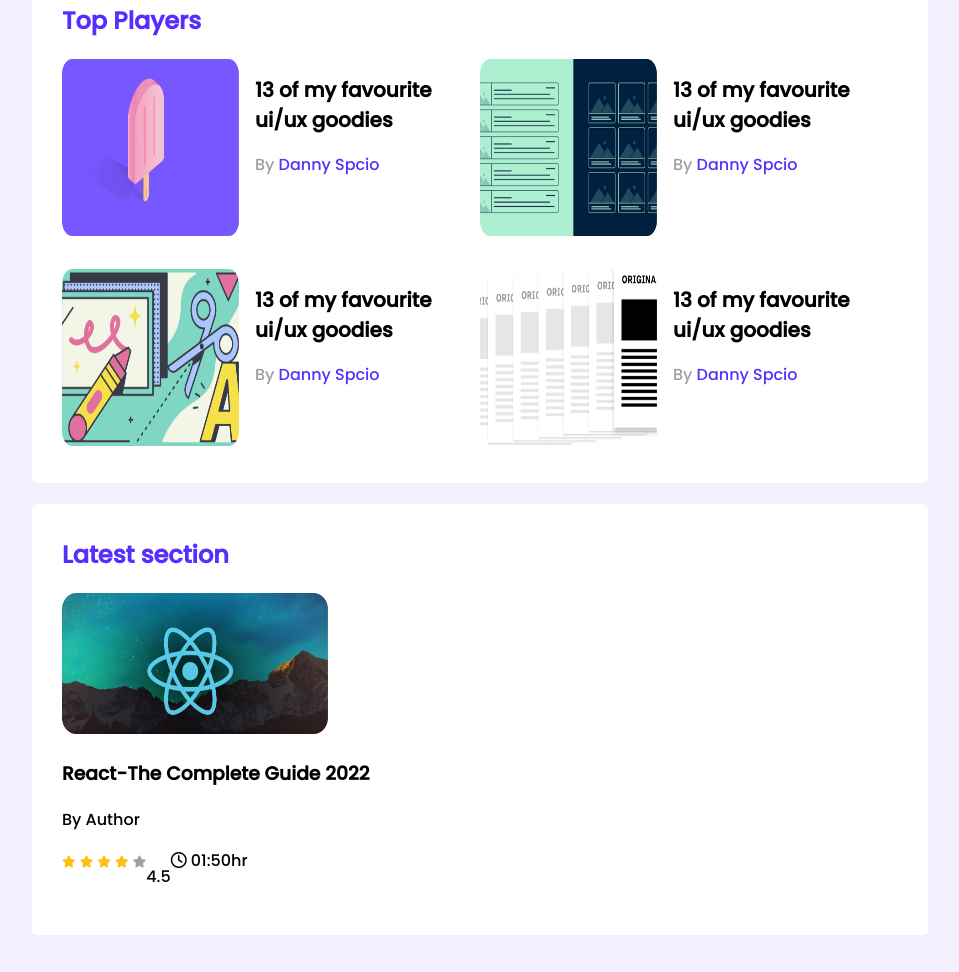
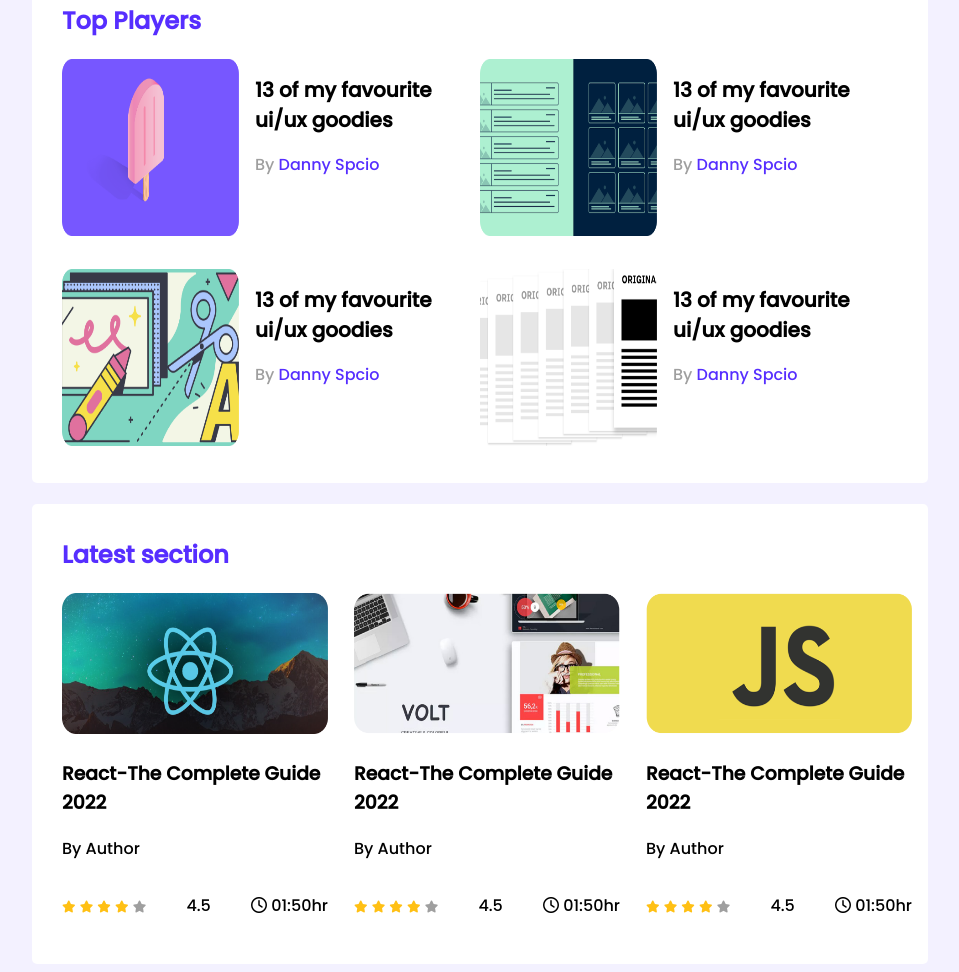
Before and after one commit to Salma93234/leader-board-css3, a plain HTML site: page index.html in a window 1280 px wide. Shown: the part 333-1305 px from the top of the page, without its empty margins (160-1119 px from the left). Before the commit the page ends 1276 px from the top, so only its background shows below. Drawn offline with Linux system fonts and the light colour scheme.

Commit message:
responsive-added

```diff
--- a/index.html
+++ b/index.html
@@ -125,7 +125,58 @@
                     </div>
                 </div>
             </div>
+            <div class="course">
+                <div class="course-banner">
+                    <img src="images/courses/course-2.png" alt="">
+                </div>
+                <div class="course-detail">
+                    <div class="course-title">
+                        <h3>React-The Complete Guide 2022</h3>
+                        <p class="course-auther">By Author</p>
+                    </div>
+                    <div class="course-info">
+                      <div>
+                        <i class="fas fa-star filled"></i>
+                        <i class="fas fa-star filled"></i>
+                        <i class="fas fa-star filled"></i>
+                        <i class="fas fa-star filled"></i>
+                        <i class="fas fa-star empty"></i>
+                      </div>
+                      <p>4.5</p>
+                      <div class="course-duration">
+                        <i class="far fa-clock"></i>
+                        01:50hr
+                      </div>
+                    </div>
+                </div>
+            </div>
+            <div class="course">
+                <div class="course-banner">
+                    <img src="images/courses/course-3.png" alt="">
+                </div>
+                <div class="course-detail">
+                    <div class="course-title">
+                        <h3>React-The Complete Guide 2022</h3>
+                        <p class="course-auther">By Author</p>
+                    </div>
+                    <div class="course-info">
+                      <div>
+                        <i class="fas fa-star filled"></i>
+                        <i class="fas fa-star filled"></i>
+                        <i class="fas fa-star filled"></i>
+                        <i class="fas fa-star filled"></i>
+                        <i class="fas fa-star empty"></i>
+                      </div>
+                      <p>4.5</p>
+                      <div class="course-duration">
+                        <i class="far fa-clock"></i>
+                        01:50hr
+                      </div>
+                    </div>
+                </div>
+            </div>
         </div>
+
     </section>
     </main>
 
--- a/styles/style.css
+++ b/styles/style.css
@@ -79,12 +79,19 @@ hr{
     font-size: 16px;
 }
 /* corsers styles */
+.courses{
+    display: grid;
+    grid-template-columns: repeat(3,1fr);
+    grid-column-gap: 26px;
+}
 .course .course-banner img{
     width: 266px;
     height: 141px;
 }
 .course-info{
     display: flex;
+    align-items: center;
+    justify-content: space-between;
 }
 .fa-star{
     font-size: 12px;
@@ -95,3 +102,36 @@ hr{
 .fa-star.empty{
     color:#9F9F9F;
 }
+/* Media Queries */
+/* Mobile Device */
+
+@media only screen and  (max-width:688px){
+    .conatiner{
+        width: 100%;
+    }
+    .players, .blogs, .courses{
+        grid-template-columns: repeat(1,1fr);
+    }
+    .player,.blog{
+        flex-direction: column;
+    }
+
+}
+
+/* tablet device */
+@media only screen and  (min-width:688px) and (max-width:992px){
+    .conatiner{
+        width: 100%;
+    }
+    .players,  .courses{
+        grid-template-columns: repeat(2,1fr);
+    }
+    .blogs{
+        grid-template-columns: repeat(1,1fr);
+
+    }
+    .player,.blog{
+        flex-direction: column;
+    }
+
+}
```
